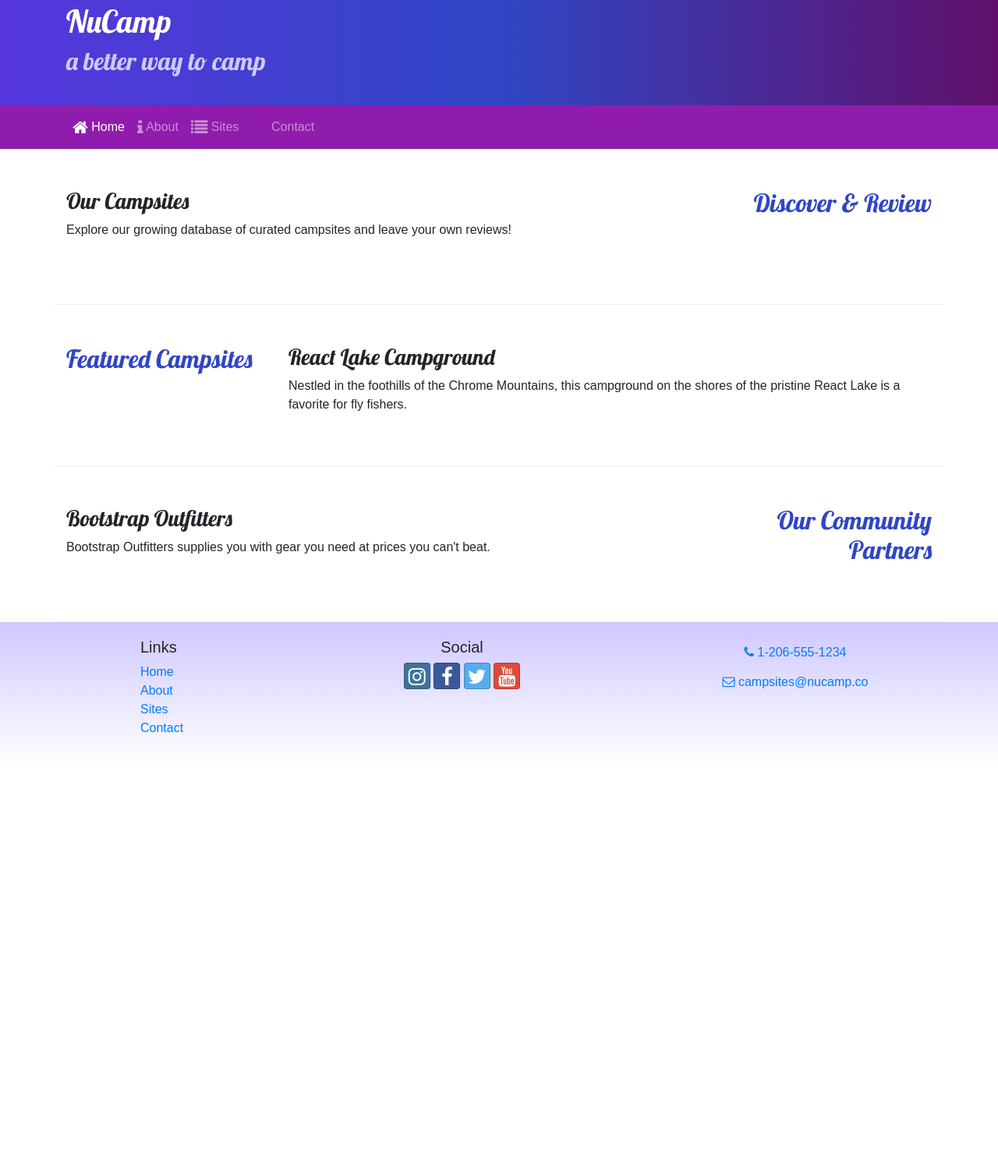
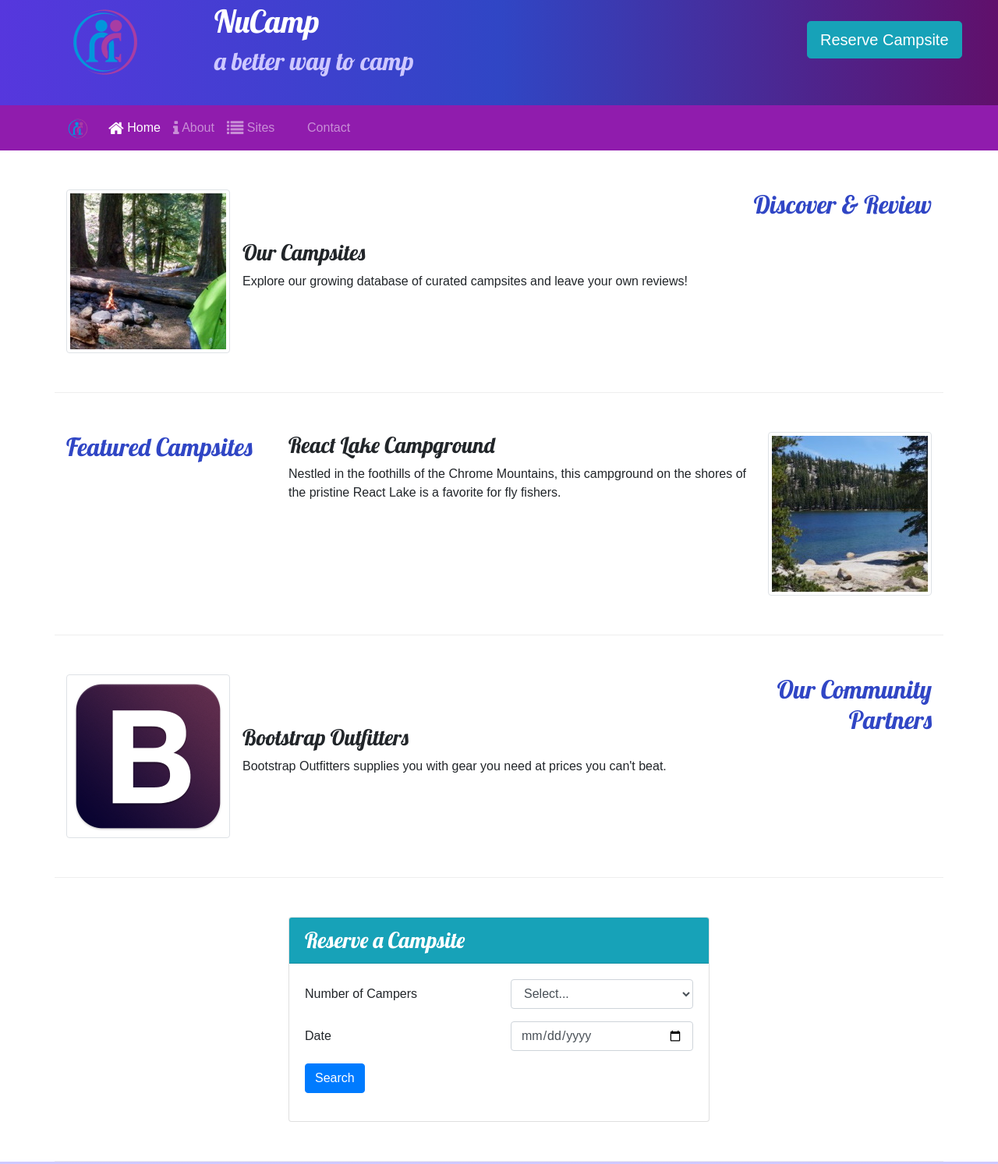
Before and after one commit to lesliesopoco/bootstrap, a website: page index.html in a window 1280 px wide. Shown: the part 27-1520 px from the top of the page at 78% size. Before the commit the page ends 1009 px from the top, so only its background shows below. Drawn offline with nearby package versions, Linux system fonts and the light colour scheme.

Commit message:
Week 2 assignment

```diff
--- a/index.html
+++ b/index.html
@@ -21,9 +21,15 @@
     <header class="jumbotron jumbotron-fluid">
         <div class="container">
             <div class="row">
+                <div class="col-4 col-sm-3 col-md-2 align-self-center">
+                    <img src="img/logo.png" class="img-fluid" />
+                </div>
                 <div class="col">
                     <h1>NuCamp</h1>
                     <h2>a better way to camp</h2>
+                </div>
+                <div class="col-md-4 col-xl-2 mt-4">
+                    <button type="button" class="btn btn-info btn-lg" ><a href="#reserveForm" class="text-nowrap text-white">Reserve Campsite</a></button>
                 </div>
             </div>
         </div>
@@ -31,7 +37,8 @@
 
     <nav class="navbar navbar-expand-sm navbar-dark sticky-top">
         <div class="container">
-            <button class="navbar-toggler ml-auto" type="button" data-toggle="collapse" data-target="#nucampNavbar">
+            <a class="navbar-brand" href="index.html"><img src="img/logo.png" height="30" width="30" /></a>
+            <button class="navbar-toggler" type="button" data-toggle="collapse" data-target="#nucampNavbar">
                 <span class="navbar-toggler-icon"></span>
             </button>
 
@@ -53,8 +60,13 @@
                 <h2 class="text-sm-right">Discover & Review</h2>
             </div>
             <div class="col">
+                <div class="media">
+                    <img class="d-flex mr-3 img-thumbnail" src="img/breadcrumb-trail-thumb.jpg" alt="Breadcrumb Trail" />
+                    <div class="media-body align-self-center">
                         <h3>Our Campsites</h3>
                         <p class="d-none d-sm-block">Explore our growing database of curated campsites and leave your own reviews!</p>
+                    </div>
+                </div>
             </div>
         </div>
         <div class="row row-content">
@@ -62,8 +74,13 @@
                 <h2>Featured Campsites</h2>
             </div>
             <div class="col">
+                <div class="media">
+                    <div class="media-body align-self">
                         <h3>React Lake Campground</h3>
                         <p class="d-none d-sm-block">Nestled in the foothills of the Chrome Mountains, this campground on the shores of the pristine React Lake is a favorite for fly fishers.</p>
+                    </div>
+                    <img class="d-flex ml-3 img-thumbnail" src="img/react-lake-thumb.jpg" alt="React Lake" />
+                </div>
             </div>
         </div>
         <div class="row row-content" >
@@ -71,11 +88,51 @@
                 <h2 class="text-sm-right">Our Community Partners</h2>
             </div>
             <div class="col">
+                <div class="media">
+                    <img class="d-flex mr-3 img-thumbnail" src="img/bootstrap-thumb.png" alt="Bootstrap Outfitters" />
+                    <div class="media-body align-self-center">
                         <h3>Bootstrap Outfitters</h3>
                         <p class="d-none d-sm-block">Bootstrap Outfitters supplies you with gear you need at prices you can't beat.</p>
                     </div>
                 </div>
             </div>
+        </div>
+        <div class="row row-content">
+            <div class="col-sm-6 mx-auto">
+                <div class="card">
+                    <h3 class="card-header bg-info text-white"  id="reserveForm">Reserve a Campsite</h3>
+                    <div class="card-body">
+                        <div class="form-group row">
+                            <label for="numCampers" class="col-sm-6 col-form-label">Number of Campers</label>
+                            <div class="col">
+                                <select name="numCampers" id="numCampers" class="form-control">
+                                    <option selected>Select...</option>
+                                    <option value="1">1</option>
+                                    <option value="2">2</option>
+                                    <option value="3">3</option>
+                                    <option value="4">4</option>
+                                    <option value="5">5</option>
+                                    <option value="6">6</option>
+                                </select>
+                            </div>
+                        </div>
+                        <div class="form-group row">
+                            <label for="date" class="col-sm-6 col-form-label">Date</label>
+                            <div class="col">
+                                <input type="date" id="date" name="date" placeholder="Date" class="form-control" >
+                            </div>
+                        </div>
+                        <div class="form-group row">
+                            <div class="col">
+                              <button type="submit" class="btn btn-primary">Search</button>
+                            </div>
+                        </div>
+                    </div>
+                </div>
+            </div>
+        </div>
+     </div>
+
     <footer class="site-footer">
         <div class="container">
             <div class="row">
```
Also changed, not shown: aboutus.html (+6 -2 lines), contactus.html (+5 -1 lines), img/bootstrap-thumb.png (added), img/breadcrumb-trail-thumb.jpg (added), img/breadcrumb-trail.jpg (added), img/chrome-river-thumb.jpg (added), img/chrome-river.jpg (added), img/logo.png (added), img/react-lake-thumb.jpg (added), img/react-lake.jpg (added). Lines whose indentation alone changed are shown as unchanged.
